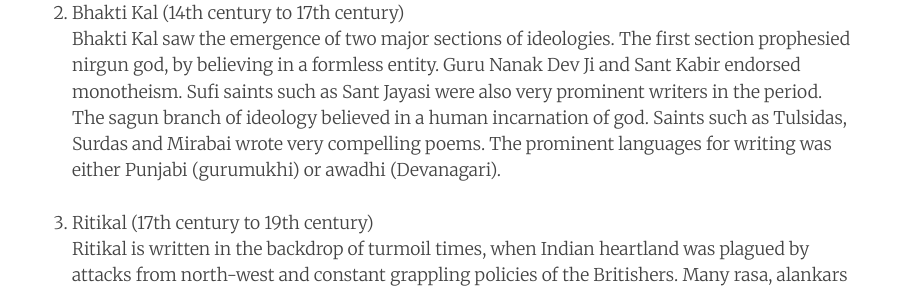
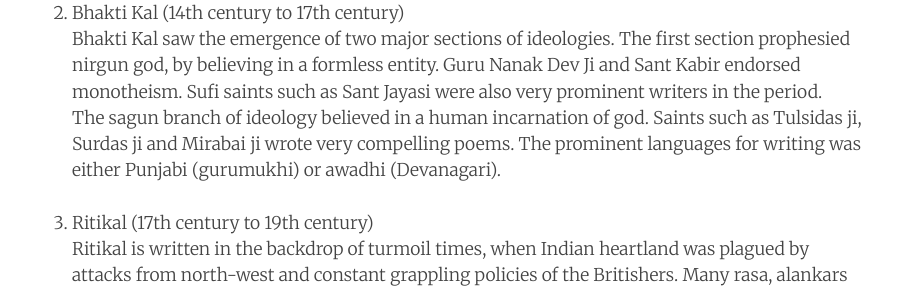
Before and after one commit to kartikeytewari/kartikeytewari.github.io, a Jekyll site: the page built from notes/hindi_literature.md, in a window 1280 px wide. Shown: the part 799-1090 px from the top of the page, without its empty margins (188-1091 px from the left). Built offline with Jekyll 4.4.1, drawn with Linux system fonts in a browser that asks for light colours; nearby versions of some CDN libraries; comment, search, counter and statistics services are not loaded.

Commit message:
updated journalism

```diff
--- a/notes/hindi_literature.md
+++ b/notes/hindi_literature.md
@@ -18,7 +18,7 @@ The poems written in Hindi and it's sister languages can be grouped into four di
     <li> Bhakti Kal (14th century to 17th century)</li>
     Bhakti Kal saw the emergence of two major sections of ideologies. The first section prophesied nirgun god, by believing in a formless entity. Guru Nanak Dev Ji and Sant Kabir endorsed monotheism. Sufi saints such as Sant Jayasi were also very prominent writers in the period.
     <br>
-    The sagun branch of ideology believed in a human incarnation of god. Saints such as Tulsidas, Surdas and Mirabai wrote very compelling poems. The prominent languages for writing was either Punjabi (gurumukhi) or awadhi (Devanagari).
+    The sagun branch of ideology believed in a human incarnation of god. Saints such as Tulsidas ji, Surdas ji and Mirabai ji wrote very compelling poems. The prominent languages for writing was either Punjabi (gurumukhi) or awadhi (Devanagari).
     <br><br>
     <li> Ritikal (17th century to 19th century)</li>
     Ritikal is written in the backdrop of turmoil times, when Indian heartland was plagued by attacks from north-west and constant grappling policies of the Britishers. Many rasa, alankars and nayak-nayika bhedas have been written in the period. The prominent dialect of composition was Brijbhasa.
```
